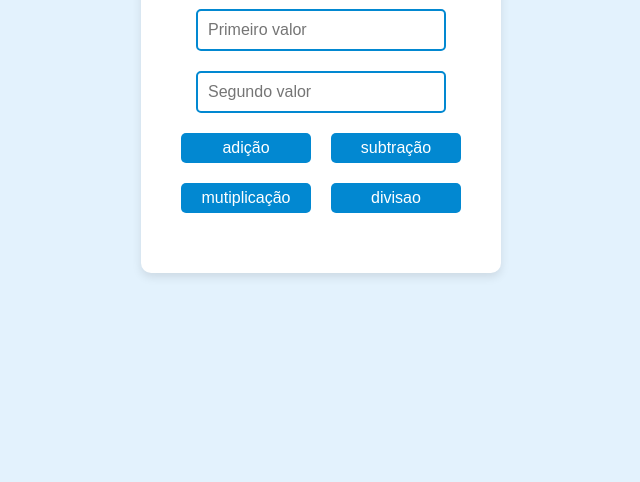
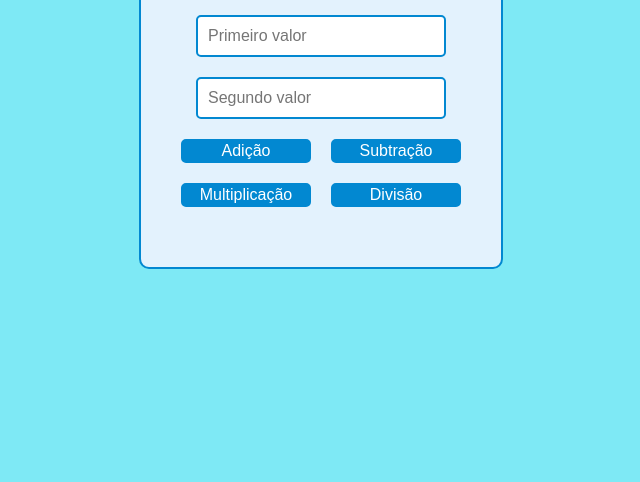
Before and after one commit to IsabellePacheco/Introducao-JAVA-SCRIPT, a plain HTML site: page exercicio calculadora/index.html in a window 1280 px wide. Shown: the part 318-800 px from the top of the page, without its empty margins (319-959 px from the left). Drawn offline with Linux system fonts and the light colour scheme.

Commit message:
exercício calculadora

```diff
--- a/exercicio calculadora/index.html
+++ b/exercicio calculadora/index.html
@@ -12,10 +12,10 @@
         <input type="text" placeholder="Primeiro valor" id="num1">
         <input type="text" placeholder="Segundo valor" id="num2">
         <div class="buttons-container">
-            <button onclick="soma()">adição</button>
-            <button onclick="subtracao()">subtração</button>
-            <button onclick="mutiplicacao()">mutiplicação</button>
-            <button onclick="divisao()">divisao</button>
+            <button onclick="soma()">Adição</button>
+            <button onclick="subtracao()">Subtração</button>
+            <button onclick="mutiplicacao()">Multiplicação</button>
+            <button onclick="divisao()">Divisão</button>
         </div>
         <p id="resultado"></p>
     </div>
--- a/exercicio calculadora/style.css
+++ b/exercicio calculadora/style.css
@@ -1,6 +1,6 @@
 body {
     font-family: Arial, sans-serif;
-    background-color: #e3f2fd; /* Azul claro para o fundo */
+    background-color: #7ee9f5; /* Azul claro para o fundo */
     margin: 0;
     padding: 0;
     display: flex;
@@ -10,10 +10,10 @@ body {
 }
 
 .calculadora-box {
-    background-color: #ffffff; /* Fundo branco para a caixa */
+    background-color: #e3f2fd; /* Fundo branco para a caixa */
     border-radius: 10px; /* Bordas arredondadas para a caixa */
+    border: 2px solid #0288d1; /* Bordas azuis */
     padding: 30px;
-    box-shadow: 0 4px 10px rgba(0, 0, 0, 0.1); /* Sombras suaves */
     width: 300px;
     text-align: center;
 
@@ -42,7 +42,7 @@ input:focus {
 
 button {
     width: 130px;
-    height: 30px;
+    height: px;
     /* padding: 10px 20px; */
     margin: 10px;
     font-size: 1rem;
@@ -51,6 +51,7 @@ button {
     border: none;
     border-radius: 5px;
     cursor: pointer;
+    border: 2px solid #0288d1; /* Bordas azuis */
 }
 
 button:hover {
@@ -65,7 +66,6 @@ button:active {
     display: flex;
     justify-content: space-around; /* Espaço igual entre os botões */
     align-items: center;
-
     flex-wrap: wrap; /* Permite que os botões quebrem para outra linha, se necessário */
 
 }
@@ -73,5 +73,5 @@ button:active {
 #resultado {
     margin-top: 20px;
     font-size: 1.2rem;
-    color: #0277bd; /* Cor do texto do resultado */
+    color: #1786c7; /* Cor do texto do resultado */
 }
```
